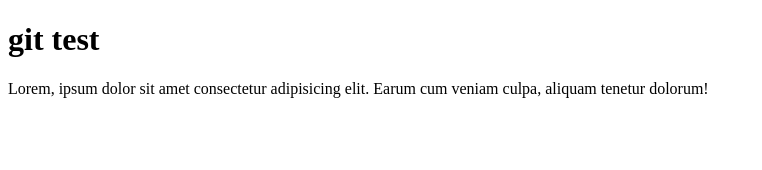
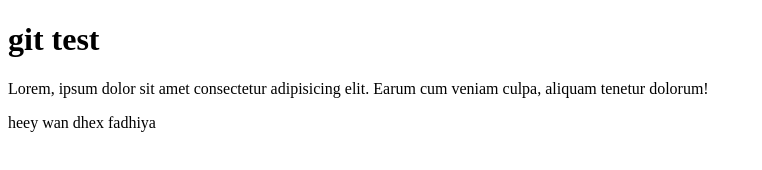
Before and after one commit to elitedevop/gittest, a plain HTML site: page index.html in a window 1280 px wide. Shown: the whole page, without its empty margins (0-762 px from the left). Drawn offline with Linux system fonts and the light colour scheme.

Commit message:
kaalaya iga saara

```diff
--- a/index.html
+++ b/index.html
@@ -11,4 +11,5 @@
     <p>Lorem, ipsum dolor sit amet consectetur adipisicing elit.
         Earum cum veniam culpa, aliquam tenetur dolorum!</p>
 </body>
+<p>heey wan dhex fadhiya</p>
 </html>
```
